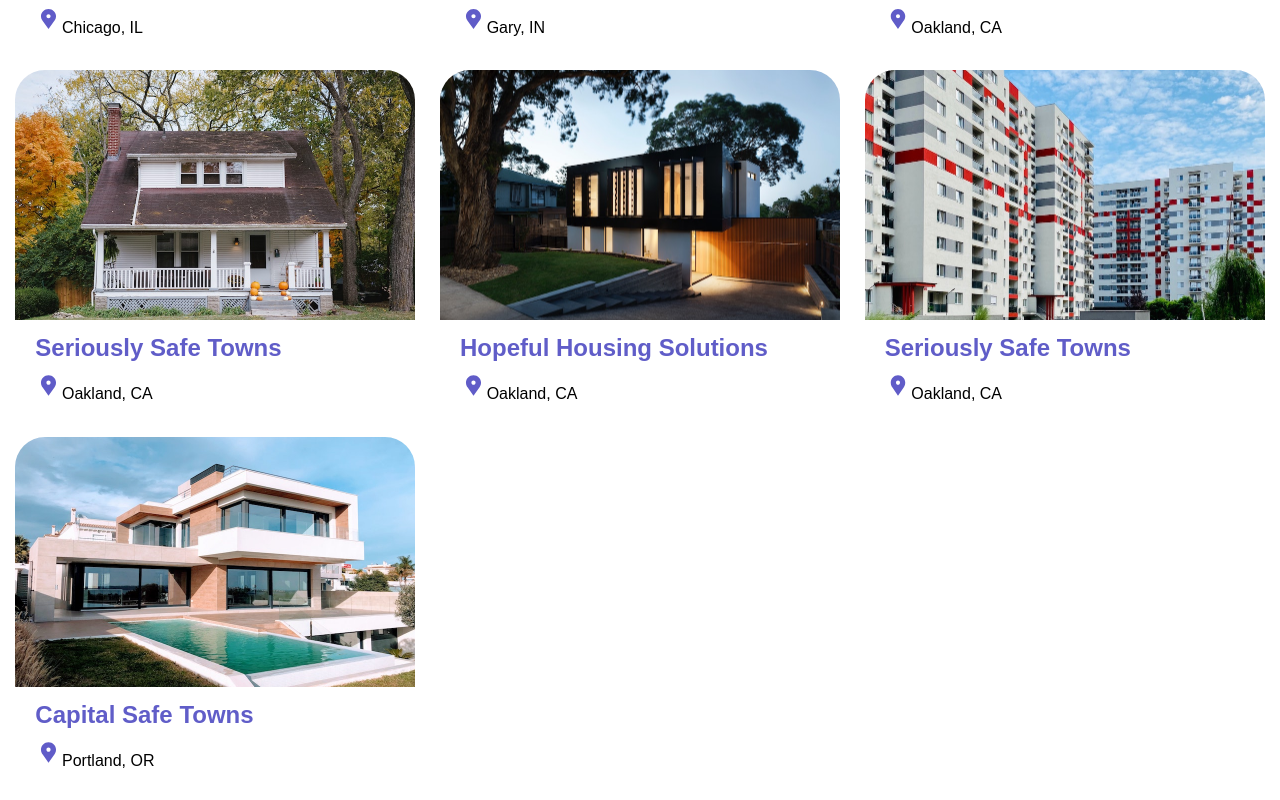
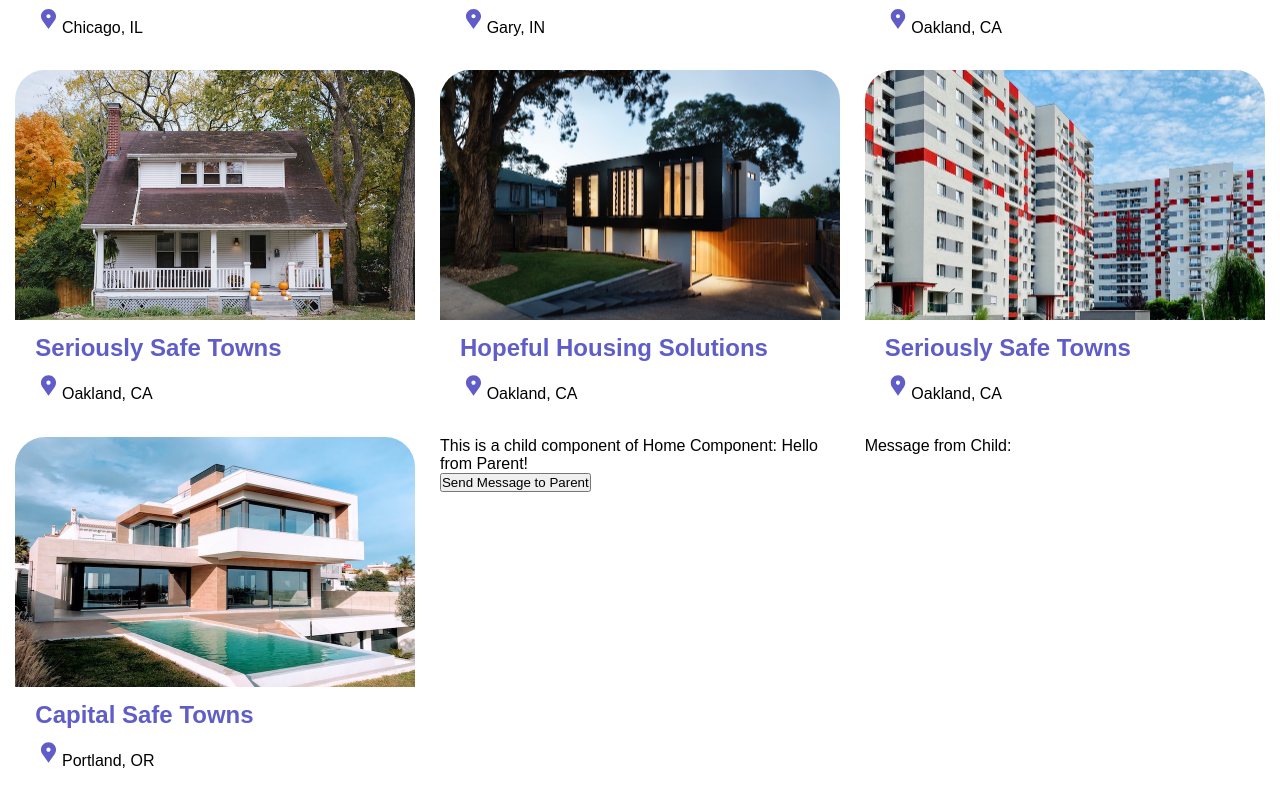
Before and after one commit to ting11222001/House-List-Angular, an Angular app: page /details/0 in a window 1280 px wide. Shown: the part 840-1640 px from the top of the page. Built offline with nearby package versions, Linux system fonts and the light colour scheme.

Commit message:
use the input and output decorators to pass data between parent and child components

```diff
--- /dev/null
+++ b/src/app/home-child/home-child.component.ts
@@ -0,0 +1,26 @@
+import { Component, Input, Output, EventEmitter } from '@angular/core';
+import { CommonModule } from '@angular/common';
+
+@Component({
+  selector: 'app-home-child',
+  standalone: true,
+  imports: [CommonModule],
+  template: `
+    <section>
+      <p>
+        This is a child component of Home Component: {{ message }}
+      </p>
+      <button (click)="sendMessage()">Send Message to Parent</button>
+    </section>
+  `,
+  styleUrls: ['./home-child.component.css']
+})
+export class HomeChildComponent {
+  @Input() message: string = '';
+
+  @Output() messageEvent = new EventEmitter<string>();
+
+  sendMessage() {
+    this.messageEvent.emit('Hello from Child!');
+  }
+}
--- a/src/app/home/home.component.ts
+++ b/src/app/home/home.component.ts
@@ -3,6 +3,7 @@ import { CommonModule } from '@angular/common';
 import { HousingLocationComponent } from '../housing-location/housing-location.component';
 import { HousingLocation } from '../housing-location';
 import { listData } from '../listData';
+import { HomeChildComponent } from '../home-child/home-child.component';
 
 /**
  * Notes:
@@ -12,7 +13,7 @@ import { listData } from '../listData';
 @Component({
   selector: 'app-home',
   standalone: true,
-  imports: [CommonModule, HousingLocationComponent],
+  imports: [CommonModule, HousingLocationComponent, HomeChildComponent],
   template: `
     <section>
       <form>
@@ -22,10 +23,20 @@ import { listData } from '../listData';
     </section>
     <section class="results">
       <app-housing-location *ngFor="let housingLocation of housingLocationList" [housingLocation]="housingLocation"></app-housing-location>
+      <app-home-child [message]="message" (messageEvent)="receiveMessage($event)"></app-home-child>
+      <p>
+        Message from Child:{{ messageFromChild }}
+      </p>
     </section>
   `,
   styleUrls: ['./home.component.css']
 })
 export class HomeComponent {
   housingLocationList: HousingLocation[] = listData;
+  message = 'Hello from Parent!';
+  messageFromChild = '';
+
+  receiveMessage(newMessage: string): void {
+    this.messageFromChild = newMessage;
+  }
 }
```
Also changed, not shown: src/app/home-child/home-child.component.css (added), 1 other file (tests, documents, lock files or other folders).
